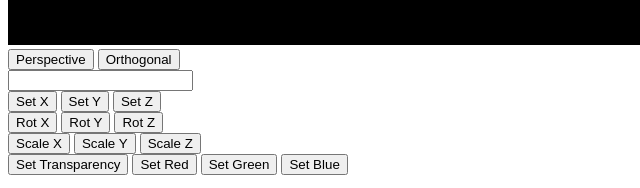
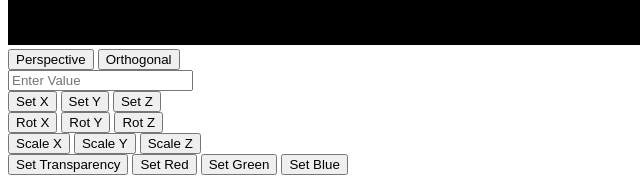
Before and after one commit to TheDoctorOne/SimpleWebGL, a plain HTML site: page index.html in a window 1280 px wide. Shown: the part 323-511 px from the top of the page, 0-640 px from the left. Drawn offline with Linux system fonts and the light colour scheme.

Commit message:
placeholder

```diff
--- a/index.html
+++ b/index.html
@@ -35,7 +35,7 @@
 	<button onclick="setPerspective()">Perspective</button>
 	<button onclick="setOrthogonal()">Orthogonal</button>
 	<br>
-	<input type="text" id="input">
+	<input type="text" id="input" placeholder="Enter Value">
 	<br>
 	<button onclick="setX()">Set X</button>
 	<button onclick="setY()">Set Y</button>
```
